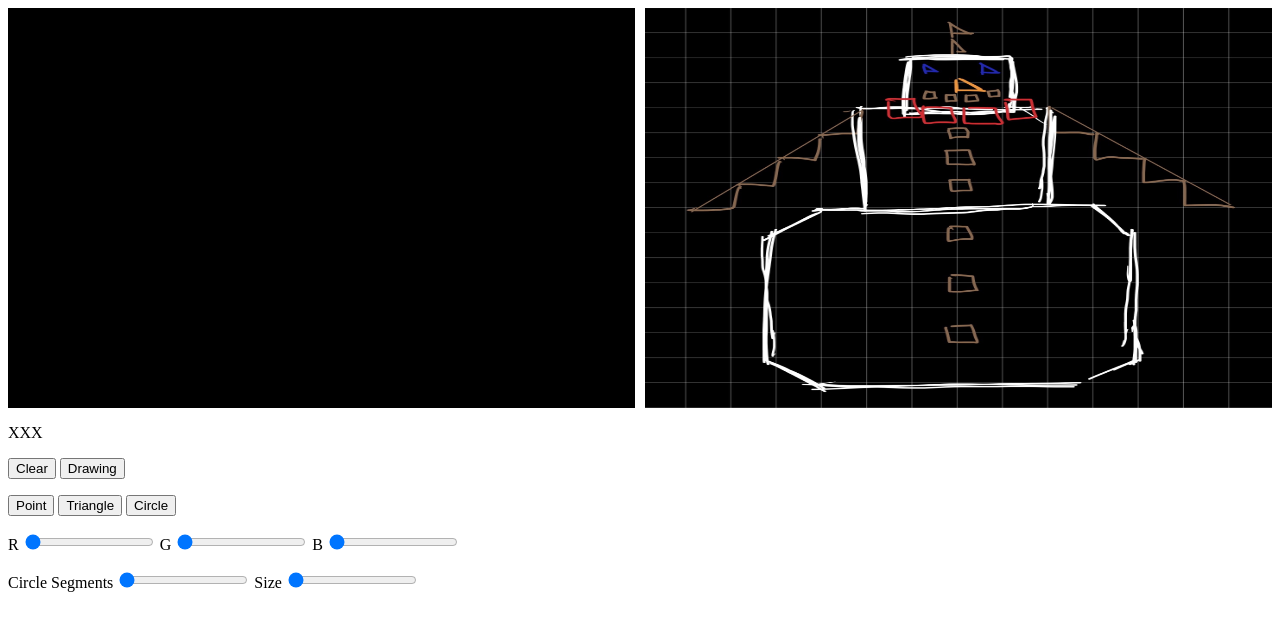
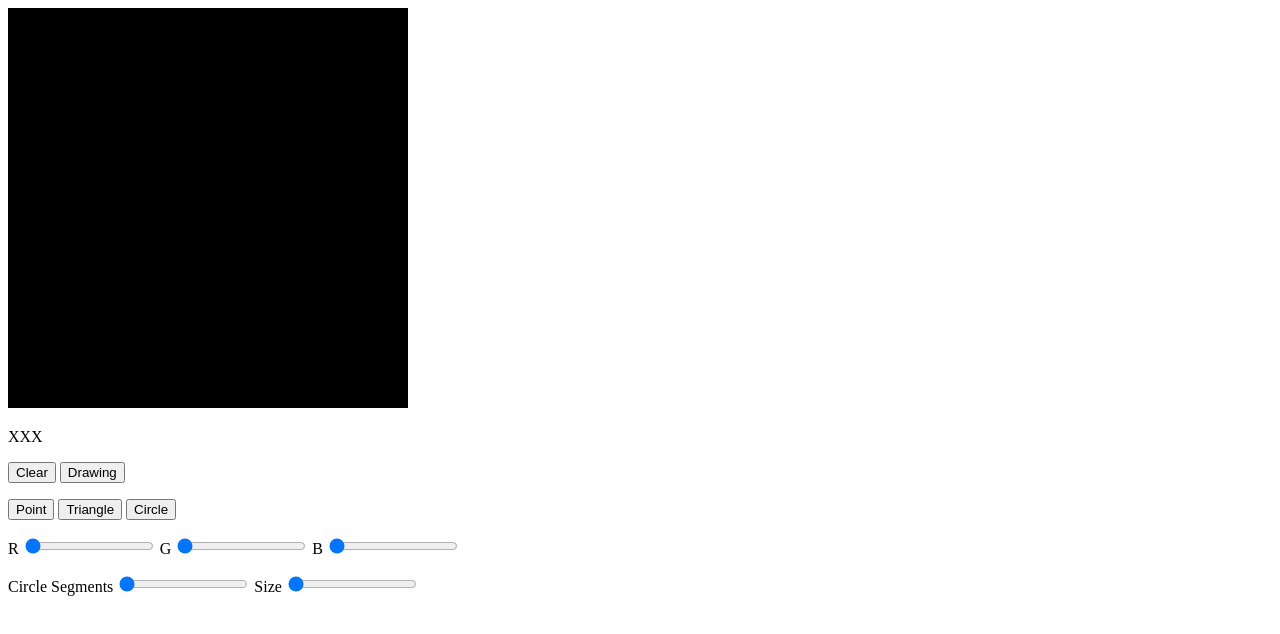
Before and after one commit to aminisofia/CSE160, a plain HTML site: page asg1/ch02/ColoredPoints.html in a window 1280 px wide. Drawn offline with Linux system fonts and the light colour scheme.

Commit message:
canvas fix

```diff
--- a/asg1/ch02/ColoredPoints.html
+++ b/asg1/ch02/ColoredPoints.html
@@ -6,12 +6,12 @@
 </head>
 
 <body onload="main()">
-  <div style="display: flex; height: 400px;">
+<!--  <div style="display: flex; height: 400px;">-->
     <canvas id="webgl" width="400" height="400" style="flex: 1;">
       Please use a browser that supports "canvas"
     </canvas>
-    <img src="../IMG_2079.png" alt="snowman" width="400" height="400" style="flex: 1; margin-left: 10px;">
-  </div>
+<!--    <img src="../IMG_2079.png" alt="snowman" width="400" height="400" style="flex: 1; margin-left: 10px;">-->
+<!--  </div>-->
 
   <p id="numdot">XXX</p>
 
```
